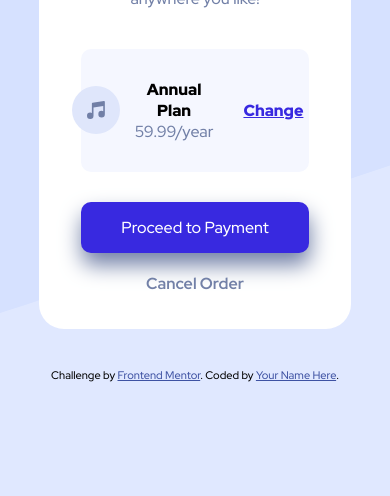
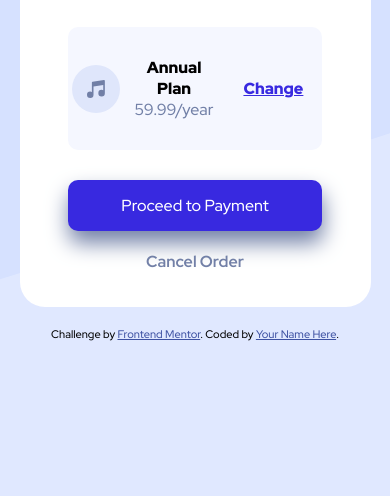
Before and after one commit to samhatesham5/order-summary, a plain HTML site: page index.html in a window 390 px wide. Shown: the part 348-844 px from the top of the page. Drawn offline with Linux system fonts and the light colour scheme.

Commit message:
mobile margins

```diff
--- a/style.css
+++ b/style.css
@@ -22,7 +22,7 @@ body {
 }
 
 .card {
-  margin: 10vmin;
+  margin: 5vmin;
   background-color: white;
   border-radius: 25px;
 }
```
